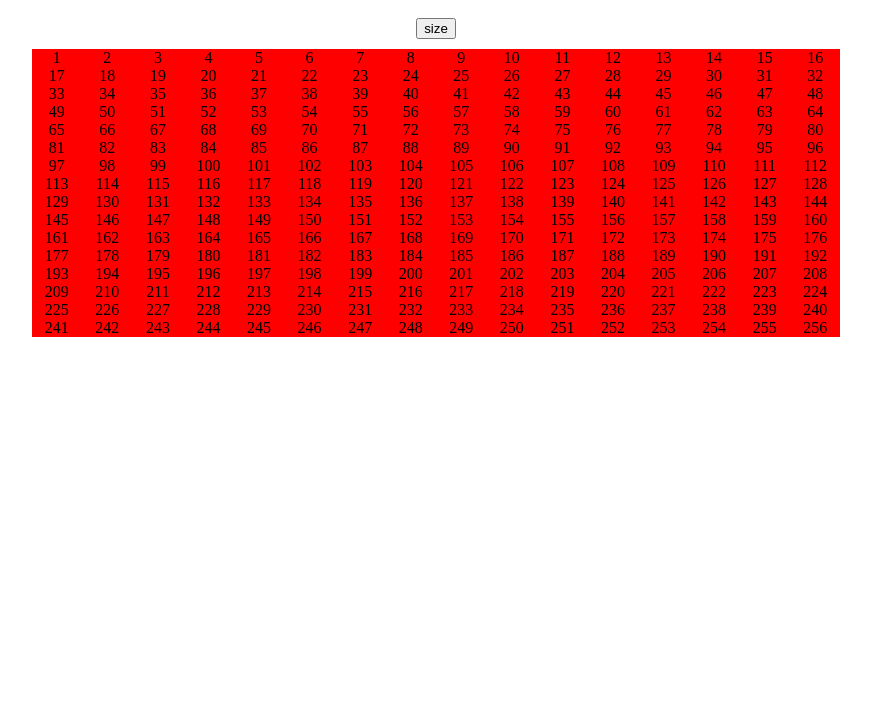
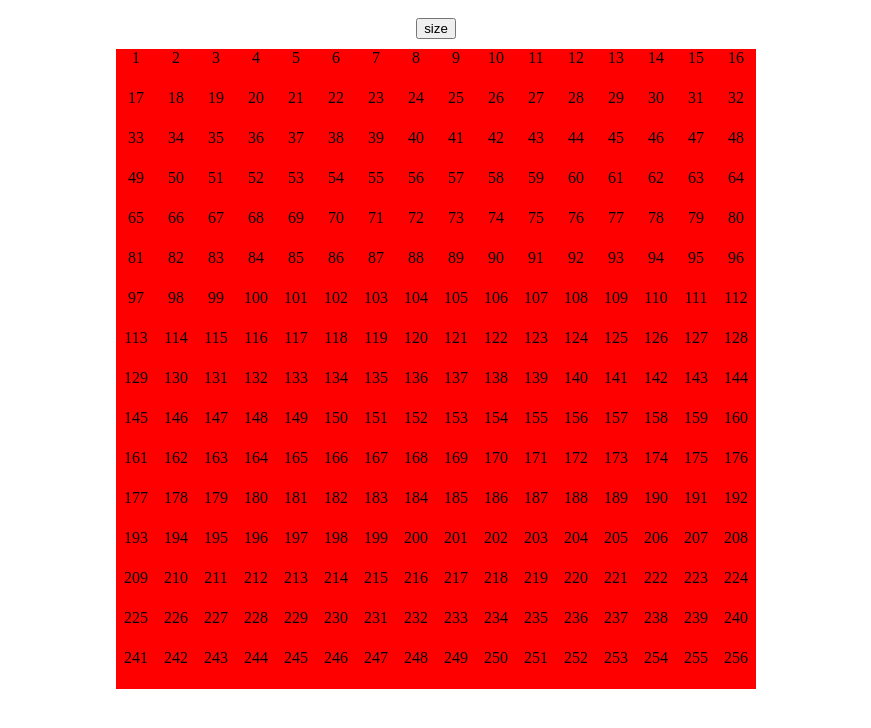
Before and after one commit to tkinthebay/etch, a plain HTML site: page index.html in a window 1280 px wide. Shown: the whole page, without its empty margins (204-1075 px from the left). Drawn offline with Linux system fonts and the light colour scheme.

Commit message:
Fixed changing size of grid

```diff
--- a/script.js
+++ b/script.js
@@ -10,6 +10,8 @@ for (let i=1; i <= (numSquare**2); i++) {
     square.textContent=i;
     square.style.flexBasis=`${(1/(numSquare)*100)}%`;
     square.style.flexGrow=`1`;
+    container.style.width=`${numSquare*(640/numSquare)}px`;
+    container.style.height=`${numSquare*(640/numSquare)}px`;
     container.appendChild(square);
 } ;
 };
--- a/stylesheet.css
+++ b/stylesheet.css
@@ -6,7 +6,7 @@ body {
     display: flex;
     flex-wrap: wrap;
     margin: 0 auto;
-    width: 64%;
+    /* width: 64%; */
     overflow: hidden;
 }
 
```
